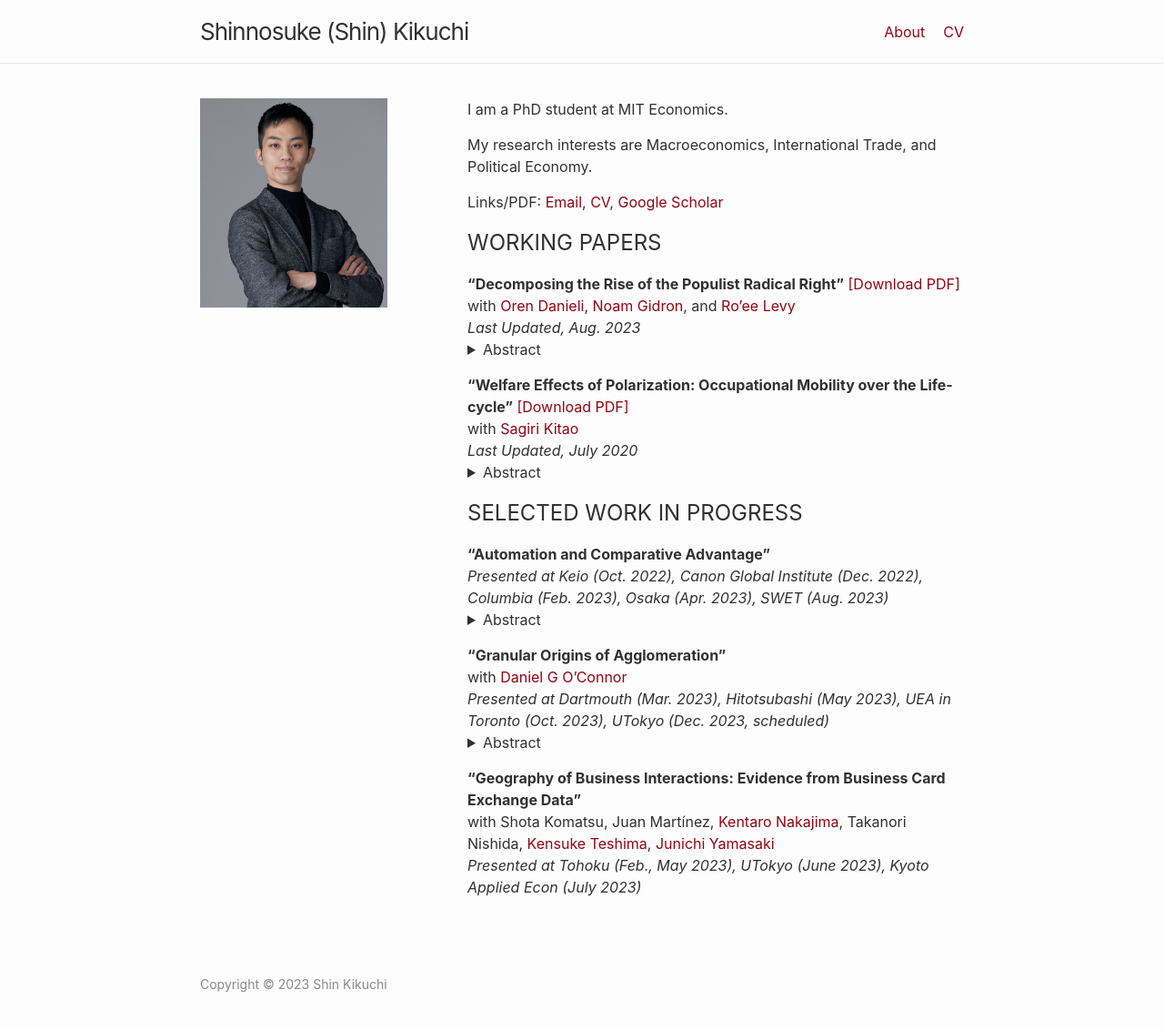
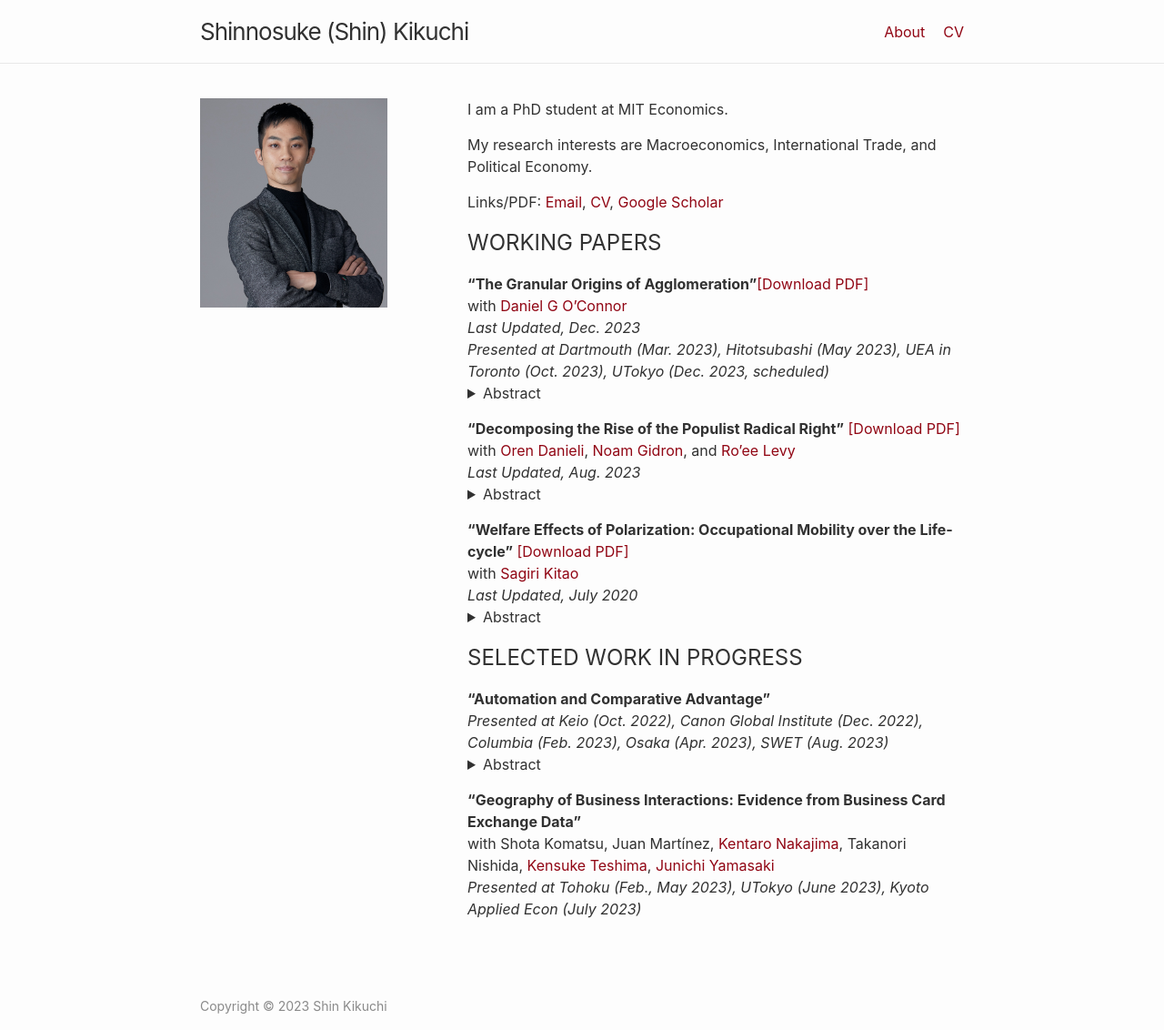
Before and after one commit to shinnkikuchi/shinnkikuchi.github.io, a Jekyll site: the page built from index.md, in a window 1280 px wide. Shown: the whole page at 91% size. Built offline with Jekyll 4.4.1, drawn with Linux system fonts in a browser that asks for light colours; before the commit the page ends 1108 px from its top, so only the background shows below that; some of the changed lines change nothing that is shown; some of the changed text lies outside the part shown.

Commit message:
granular paper

```diff
--- a/index.md
+++ b/index.md
@@ -13,6 +13,15 @@ Links/PDF: [Email](mailto:skikuchi@mit.edu), <a href="/files/ShinKikuchi_CV.pdf"
 
 
 ## WORKING PAPERS
+
+**"The Granular Origins of Agglomeration"**<a href="/files/research/KIKUCHI-OCONNOR-granular-spatial.pdf" target="_blank">[Download PDF]</a><br>
+with  <a href="https://www.danielgoconnor.com" target="_blank">Daniel G O'Connor</a><br>
+*Last Updated, Dec. 2023* <br>
+*Presented at Dartmouth (Mar. 2023), Hitotsubashi (May 2023), UEA in Toronto (Oct. 2023), UTokyo (Dec. 2023, scheduled)*<br>
+<details style="margin-bottom: 15px; margin-top: -15px">
+	<summary>Abstract</summary>
+	A few large firms dominate many local labor markets. This leaves workers vulnerable to firm-specific shocks. If one firm has a bad productivity shock in a small market, workers will be stuck with that unproductive employer, while in a large labor market, workers can move to another firm. Building on that insight, we present a model of local labor markets with a finite number of firms subject to idiosyncratic shocks. We show that there are increasing returns to scale which disappear as the number of firms goes to infinity. We also show that there can be under-entry of firms, especially in small markets. We then test the main mechanism in Japanese administrative data. We first confirm that payroll is less volatile in larger, less concentrated local labor markets. We also show that establishments with larger payroll shares respond less in adjusting employment to a demand shock. Finally, we propose a quantitative, granular model of economic geography with free entry of firms and costly mobility of workers across sectors and commuting zones that could be used to quantify the mechanism and do counterfactuals.
+</details>
 
 **"Decomposing the Rise of the Populist Radical Right"** <a href="/files/research/DGKL-Populism.pdf" target="_blank">[Download PDF]</a><br>
 with <a href="https://www.orendanieli.com/home" target="_blank">Oren Danieli</a>,
@@ -42,14 +51,6 @@ with <a href="https://sites.google.com/site/sagirikitao/home" target="_blank">Sa
 	I study how automation affects comparative advantage and structural change in an open economy. Previously, the initial stages of economic development featured comparative advantage in low-skill-intensive manufacturing sectors because of low-skill-labor abundance. Recently, however, I show that this relationship has weakened—or even reversed. This decoupling occurs because automation provides developed countries with endogenous comparative advantage in low-skill-intensive and automatable sectors. Therefore, developing countries today do not specialize in low-skill intensive manufacturing sectors and jump onto service sectors.
 </details>
 
-**"Granular Origins of Agglomeration"**<br>
-with  <a href="https://www.danielgoconnor.com" target="_blank">Daniel G O'Connor</a><br>
-*Presented at Dartmouth (Mar. 2023), Hitotsubashi (May 2023), UEA in Toronto (Oct. 2023), UTokyo (Dec. 2023, scheduled)*<br>
-<details style="margin-bottom: 15px; margin-top: -15px">
-	<summary>Abstract</summary>
-	A few large firms dominate many local labor markets. This leaves workers vulnerable to firm-specific shocks. If one firm has a bad productivity shock in a small market, workers will be stuck with that unproductive employer, while in a large labor market, workers can move to another firm. Building on that insight, we present a model of local labor markets with a finite number of firms subject to idiosyncratic shocks. We show that there are increasing returns to scale which disappear as the number of firms goes to infinity. We also show that there can be under-entry of firms, especially in small markets. We then test the main mechanism in Japanese administrative data. We first confirm that payroll is less volatile in larger, less concentrated local labor markets. We also show that establishments with larger payroll shares respond less in adjusting employment to a demand shock. Finally, we propose a quantitative, granular model of economic geography with free entry of firms and costly mobility of workers across sectors and commuting zones that could be used to quantify the mechanism and do counterfactuals.
-</details>
-
 **"Geography of Business Interactions: Evidence from Business Card Exchange Data"** <br>
 with Shota Komatsu,
 Juan Martínez,
```
Also changed, not shown: 1 other file.
